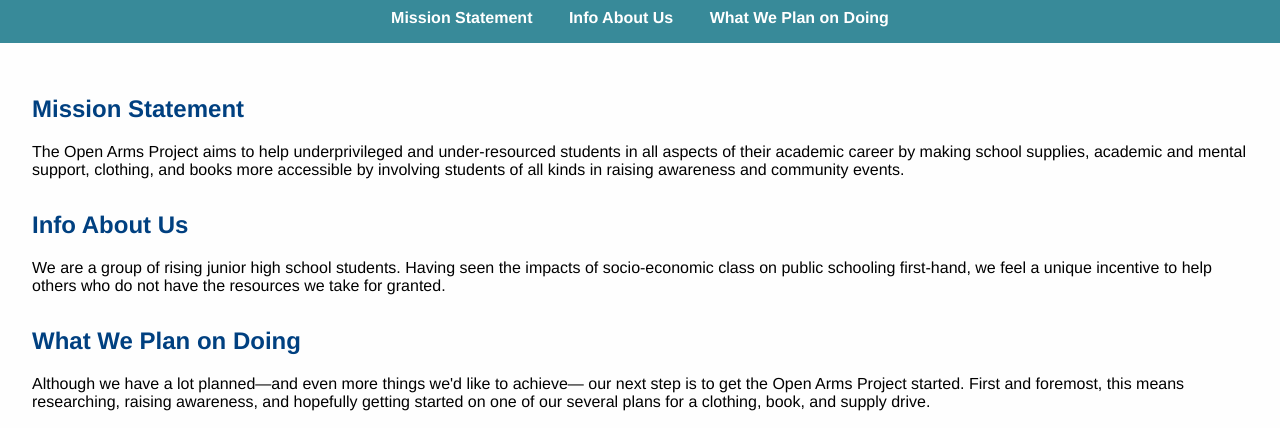
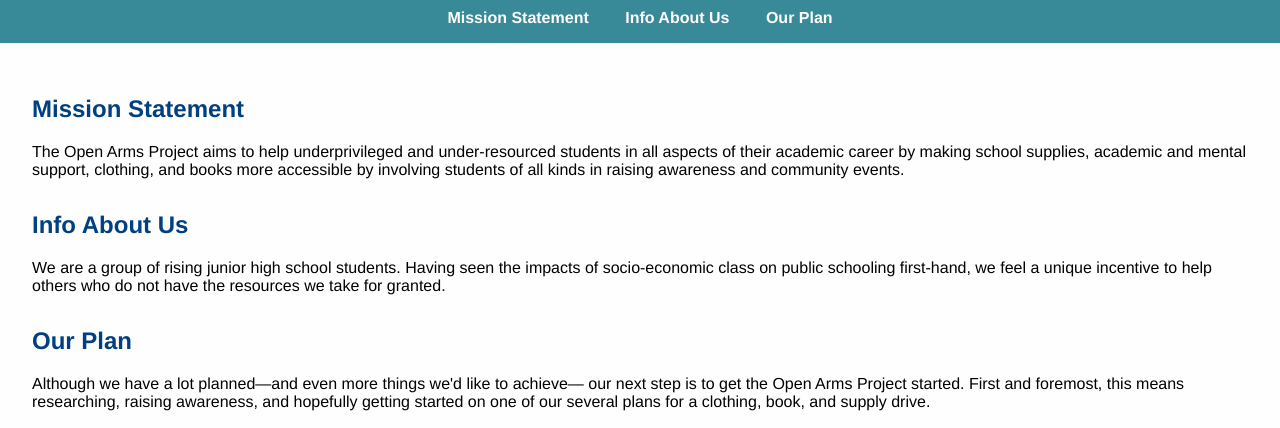
Before and after one commit to miketo23/openarms, a plain HTML site: page index.html in a window 1280 px wide. Shown: the part 372-800 px from the top of the page. Drawn offline with Linux system fonts and the light colour scheme.

Commit message:
Update index.html

```diff
--- a/index.html
+++ b/index.html
@@ -13,7 +13,7 @@
     <nav>
       <a href="#mission">Mission Statement</a>
       <a href="#about">Info About Us</a>
-      <a href="#plan">What We Plan on Doing</a>
+      <a href="#plan">Our Plan</a>
     </nav>
   </header>
 
@@ -39,7 +39,7 @@
     </section>
 
     <section id="plan" class="content">
-      <h2>What We Plan on Doing</h2>
+      <h2>Our Plan</h2>
       <p>
         Although we have a lot planned—and even more things we'd like to achieve—
         our next step is to get the Open Arms Project started. First and foremost,
```
